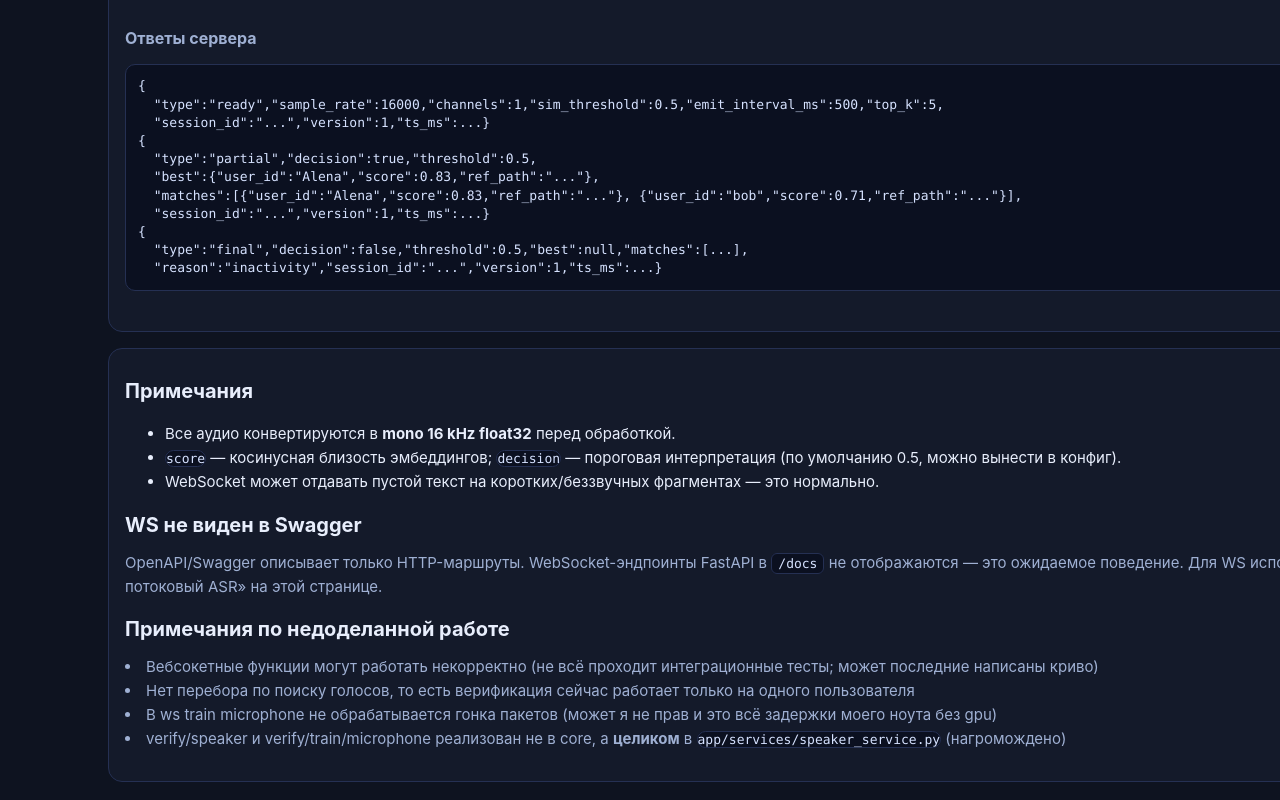
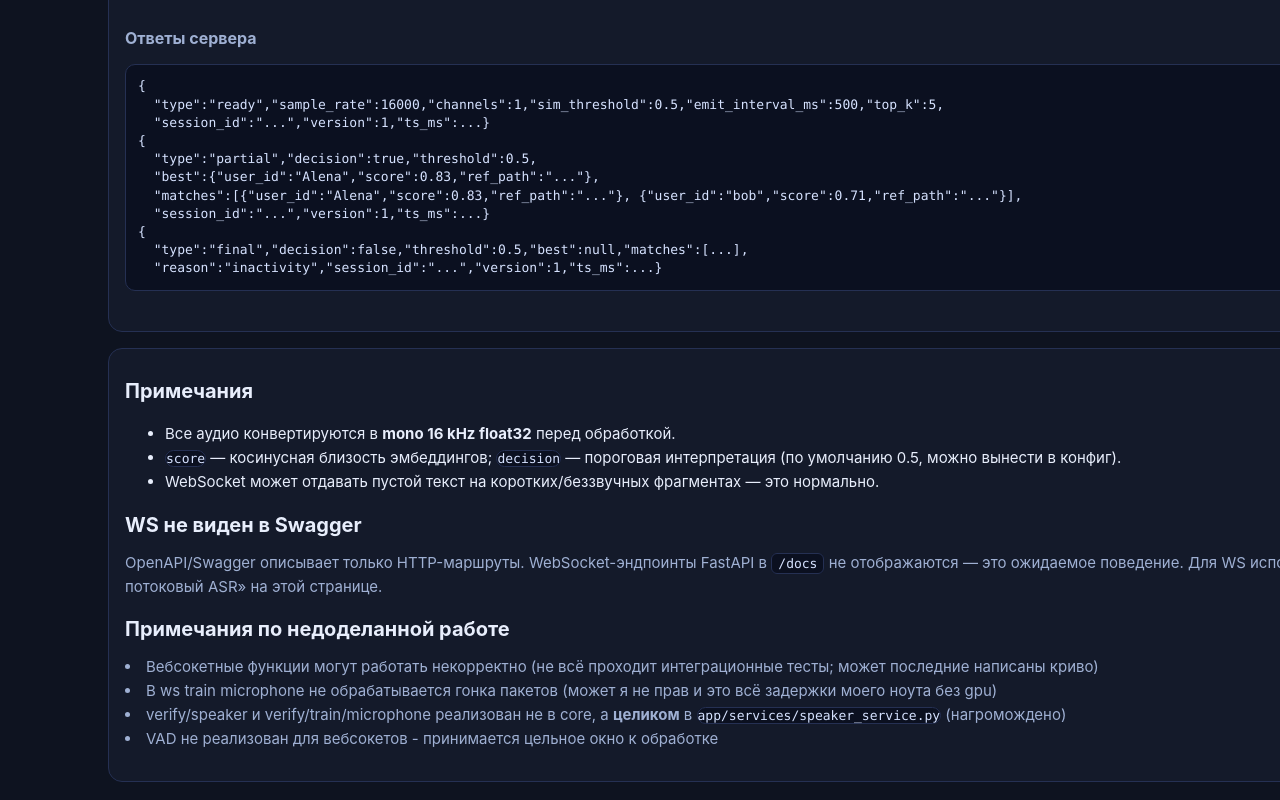
Before and after one commit to theycomeunstuck/Alena_audio, a plain HTML site: page docs/index.html in a window 1280 px wide. Shown: the part 7175-7975 px from the top of the page. Drawn offline with Linux system fonts and the light colour scheme.

Commit message:
docs updated

```diff
--- a/docs/index.html
+++ b/docs/index.html
@@ -366,10 +366,9 @@
 <h2>Примечания по недоделанной работе</h2>
     <div class="note">
     <li> Вебсокетные функции могут работать некорректно (не всё проходит интеграционные тесты; может последние написаны криво)</li>
-    <li> Нет перебора по поиску голосов, то есть верификация сейчас работает только на одного пользователя </li>
     <li> В ws train microphone не обрабатывается гонка пакетов (может я не прав и это всё задержки моего ноута без gpu)</li>
     <li> verify/speaker и verify/train/microphone реализован не в core, а <strong>целиком</strong> в <code>app/services/speaker_service.py</code> (нагромождено)</li>
-
+    <li> VAD не реализован для вебсокетов - принимается цельное окно к обработке</li>
 </div>
   </div>
 
```
Also changed, not shown: 1 other file.
